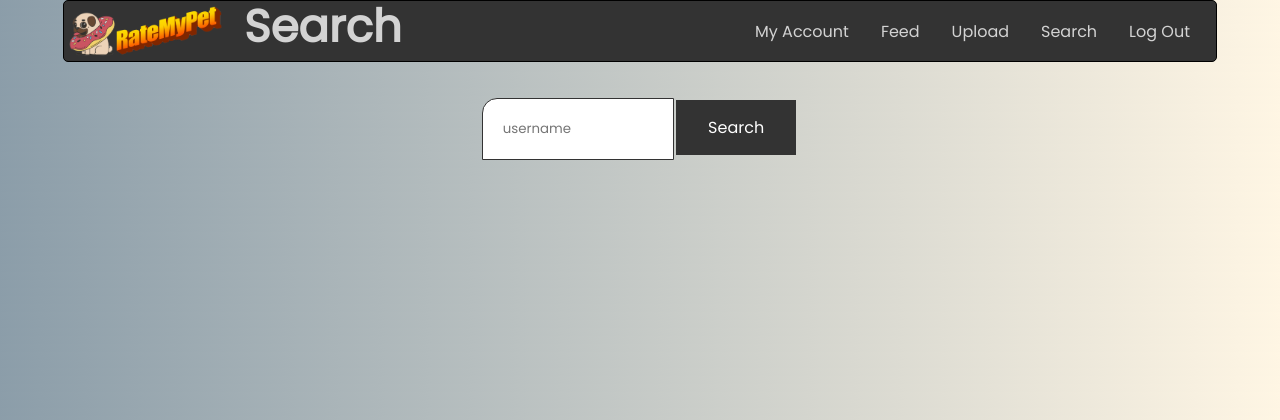
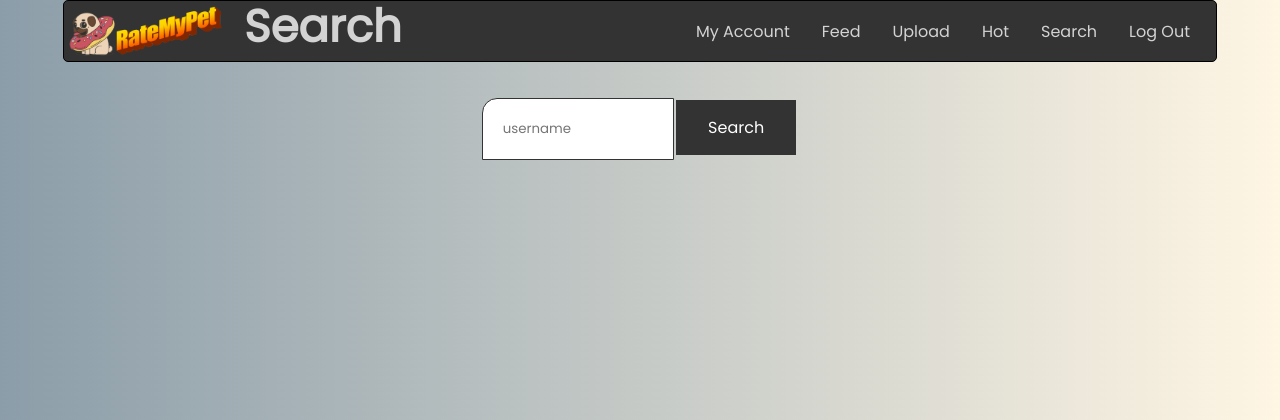
Before and after one commit to rmhklarenaar/ratemypet, a Flask app: page /search in a window 1280 px wide. Shown: the top 420 px of the page. Run offline with Flask 2, Linux system fonts and the light colour scheme; the visitor is signed in with stand-in values (Sample User, id 1); some libraries are stand-ins or nearby versions.

Commit message:
eind versie

```diff
--- a/application.py
+++ b/application.py
@@ -303,3 +303,10 @@ def password_change():
         return redirect(url_for("your_userpage"))
     else:
         return render_template("password_change.html")
+
+
+@app.route("/hot")
+@login_required
+def hot():
+    leaderboard = featured_photos()
+    return render_template("hot.html", leaderboard = leaderboard)
--- a/templates/layout.html
+++ b/templates/layout.html
@@ -17,6 +17,7 @@
                     <ul>
                         <li><a href="{{url_for('logout')}}">Log Out</a></li>
                         <li><a href="{{url_for('search')}}">Search</a></li>
+                        <li><a href="{{url_for('hot')}}">Hot</a></li>
                         <li><a href="{{url_for('upload')}}">Upload</a></li>
                         <li><a href="{{url_for('feed')}}">Feed</a></li>
                         <li><a href="{{url_for('your_userpage')}}">My Account</a></li>
```
Also changed, not shown: templates/hot.html (added, +16 -0 lines), templates/test.html (deleted, +0 -9 lines).
